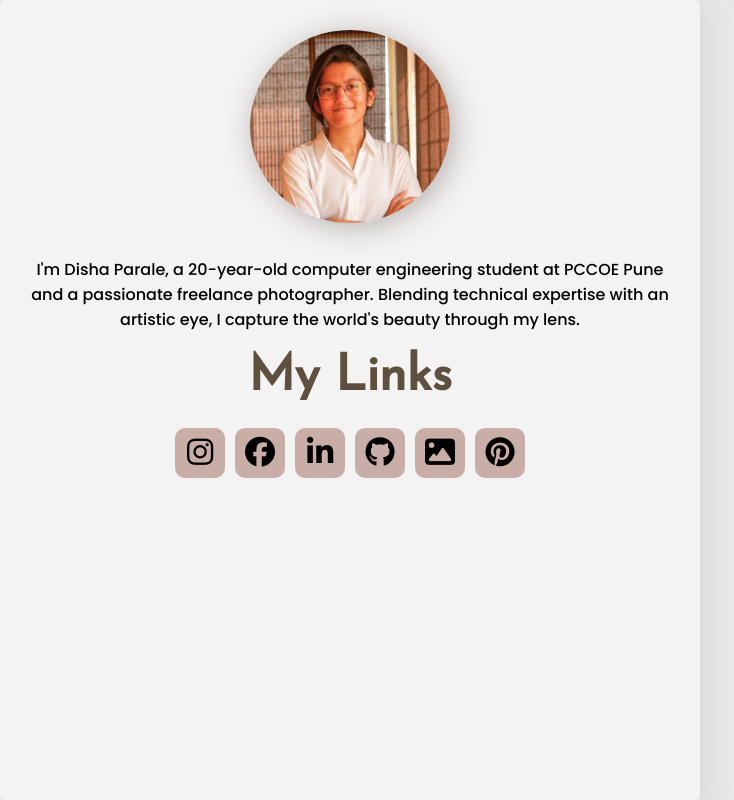
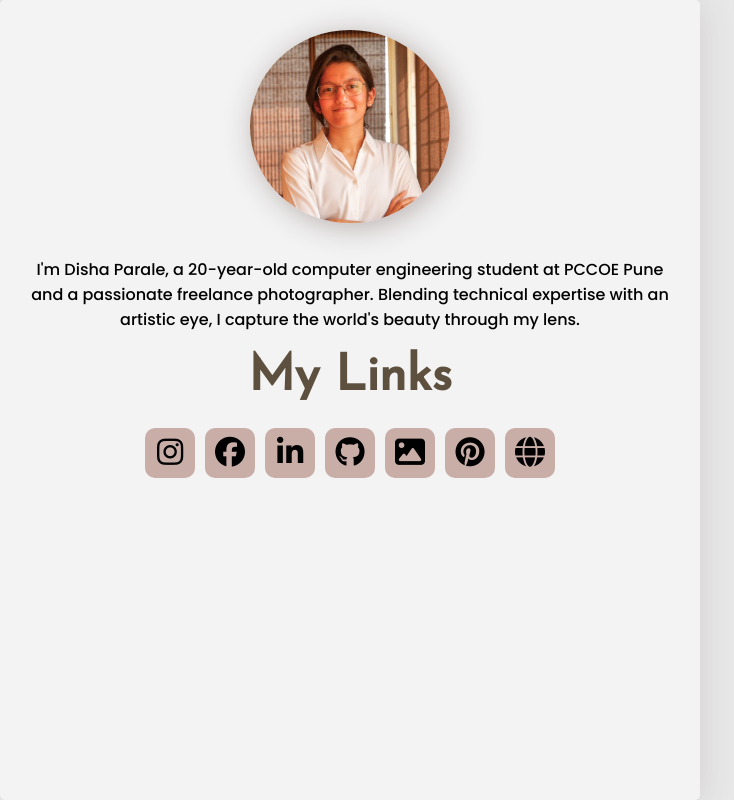
Before and after one commit to paralexdisha7/My-links, a plain HTML site: page index.html in a window 1280 px wide. Shown: the whole page, without its empty margins (290-1024 px from the left). Drawn offline with Linux system fonts and the light colour scheme; a web font is replaced by a local one.

Commit message:
Update index.html

```diff
--- a/index.html
+++ b/index.html
@@ -43,6 +43,7 @@
           "><button><i class="fa-solid fa-image"></i></button></a>
           <a href="https://pin.it/4CF7Fje
           "><button><i class="fa-brands fa-pinterest"></i></button></a>
+          <a href="https://tech-portfolio-tau.vercel.app/"><button><i class="fa-solid fa-globe"></i></button></a>
 
         </div>
       </div>
```
